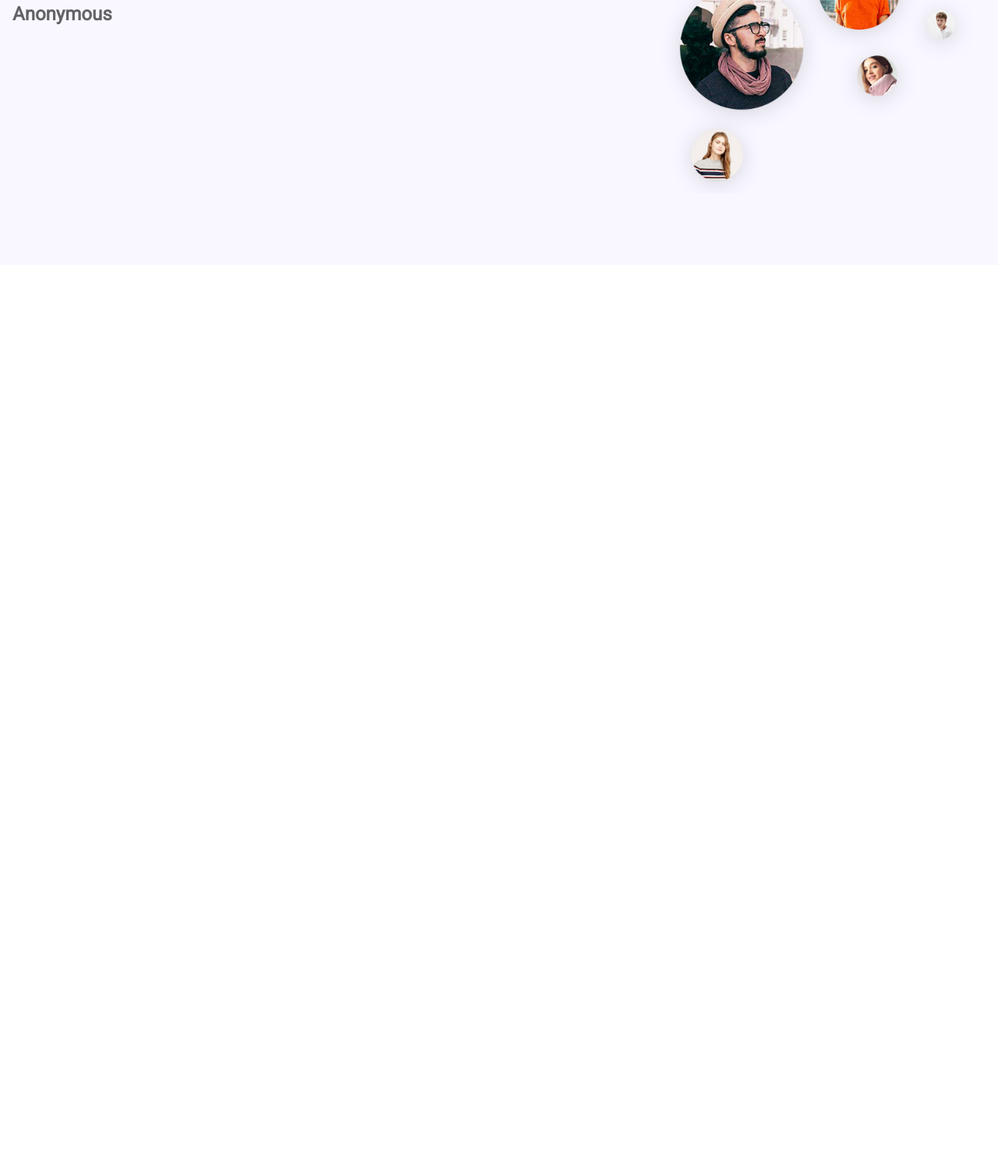
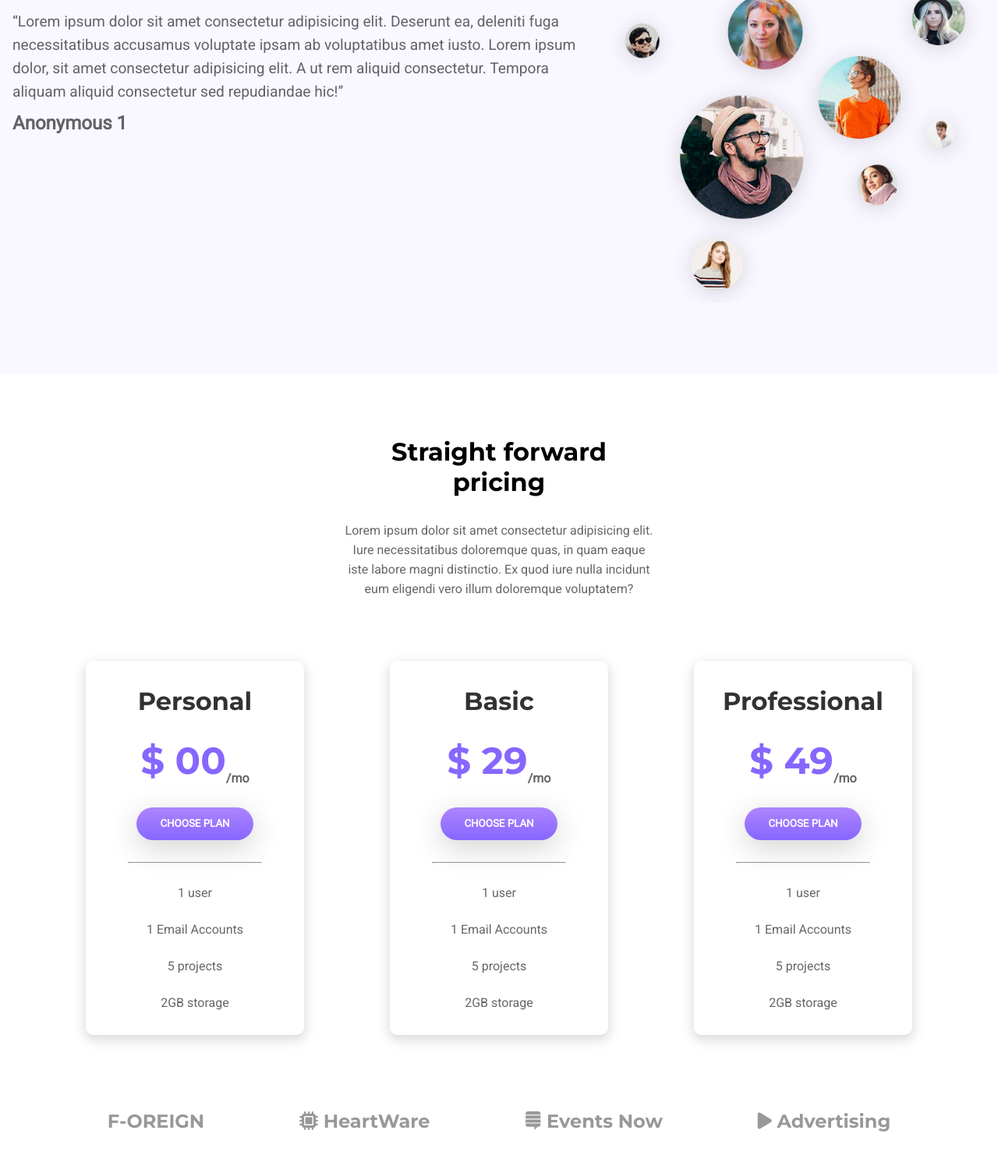
Before and after one commit to ibrahimrehman1/landing-page-3, a plain HTML site: page index.html in a window 1280 px wide. Shown: the part 4451-5942 px from the top of the page at 78% size. Before the commit the page ends 4851 px from the top, so only its background shows below. Drawn offline with Linux system fonts and the light colour scheme.

Commit message:
Added the last section, only footer remaining

```diff
--- a/index.html
+++ b/index.html
@@ -140,10 +140,66 @@
         </article>
         <article class="article-6">
             <blockquote>
-                <q>Lorem ipsum dolor sit amet consectetur adipisicing elit. Deserunt ea, deleniti fuga necessitatibus accusamus voluptate ipsam ab voluptatibus amet iusto. Lorem ipsum dolor, sit amet consectetur adipisicing elit. A ut rem aliquid consectetur. Tempora aliquam aliquid consectetur sed repudiandae hic!</q>
-                <footer>Anonymous</footer>
+                <div>
+                    <q>Lorem ipsum dolor sit amet consectetur adipisicing elit. Deserunt ea, deleniti fuga necessitatibus accusamus voluptate ipsam ab voluptatibus amet iusto. Lorem ipsum dolor, sit amet consectetur adipisicing elit. A ut rem aliquid consectetur. Tempora aliquam aliquid consectetur sed repudiandae hic!</q>
+                    <footer>Anonymous 1</footer>
+                </div>
+                <!-- <div>
+                    <q>Lorem ipsum dolor sit amet consectetur adipisicing elit. Deserunt ea, deleniti fuga necessitatibus accusamus voluptate ipsam ab voluptatibus amet iusto. Lorem ipsum dolor, sit amet consectetur adipisicing elit. A ut rem aliquid consectetur. Tempora aliquam aliquid consectetur sed repudiandae hic!</q>
+                    <footer>Anonymous 2</footer>
+                </div>
+                <div>
+                    <q>Lorem ipsum dolor sit amet consectetur adipisicing elit. Deserunt ea, deleniti fuga necessitatibus accusamus voluptate ipsam ab voluptatibus amet iusto. Lorem ipsum dolor, sit amet consectetur adipisicing elit. A ut rem aliquid consectetur. Tempora aliquam aliquid consectetur sed repudiandae hic!</q>
+                    <footer>Anonymous 3</footer> -->
+                </div>
             </blockquote>
             <img src="./Stribe-Social-Image-2.png" alt="Stribe Social Image">
+        </article>
+        <article class="article-7">
+            <section class="article-7-section-1">
+                <div>
+                    <h2>Straight forward pricing</h2>
+                    <p>Lorem ipsum dolor sit amet consectetur adipisicing elit. Iure necessitatibus doloremque quas, in quam eaque iste labore magni distinctio. Ex quod iure nulla incidunt eum eligendi vero illum doloremque voluptatem?</p>
+                </div>
+            </section>
+            <section class="article-7-section-2">
+                <div>
+                    <h3>Personal</h3>
+                    <h4>$ 00<sub>/mo</sub></h4>
+                    <button type="button">CHOOSE PLAN</button>
+                    <hr>
+                    <span>1 user</span>
+                    <span>1 Email Accounts</span>
+                    <span>5 projects</span>
+                    <span>2GB storage</span>
+                </div>
+                <div>
+                    <h3>Basic</h3>
+                    <h4>$ 29<sub>/mo</sub></h4>
+                    <button type="button">CHOOSE PLAN</button>
+                    <hr>
+                    <span>1 user</span>
+                    <span>1 Email Accounts</span>
+                    <span>5 projects</span>
+                    <span>2GB storage</span>
+                </div>
+                <div>
+                    <h3>Professional</h3>
+                    <h4>$ 49<sub>/mo</sub></h4>
+                    <button type="button">CHOOSE PLAN</button>
+                    <hr>
+                    <span>1 user</span>
+                    <span>1 Email Accounts</span>
+                    <span>5 projects</span>
+                    <span>2GB storage</span>
+                </div>
+            </section>
+            <section class="article-7-section-3">
+                    <h5 class="article-7-section-3-h5">F-OREIGN</h5>
+                    <h5 class="article-7-section-3-h5"><i class="fas fa-microchip"></i> HeartWare</h5>
+                    <h5 class="article-7-section-3-h5"><i class="fab fa-stack-exchange"></i> Events Now</h5>
+                    <h5 class="article-7-section-3-h5"><i class="fas fa-play"></i> Advertising</h5>
+            </section>
         </article>
     </main>
 </body>
--- a/styles.css
+++ b/styles.css
@@ -141,7 +141,7 @@ button:focus{
     margin-top: 20px;
 }
 
-.article-1-section-1, .article-4-section-1{
+.article-1-section-1, .article-4-section-1, .article-7-section-1{
     margin-top: 80px;
     display: flex;
     flex-direction: column;
@@ -150,15 +150,15 @@ button:focus{
     margin-bottom: 80px;
 }
 
-.article-1-section-1 > div, .article-4-section-1 > div{
+.article-1-section-1 > div, .article-4-section-1 > div, .article-7-section-1 > div{
     width: 400px;
 }
 
-.article-1-section-1 > div > h2, .article-4-section-1 > div > h2{
+.article-1-section-1 > div > h2, .article-4-section-1 > div > h2, .article-7-section-1 > div > h2{
     font-size: 2rem;
 }
 
-.article-1-section-1 > div > p{
+.article-1-section-1 > div > p, .article-7-section-1 > div > p{
     margin-top: 30px;
     opacity: .6;
     line-height: 25px;
@@ -237,7 +237,7 @@ button:focus{
     font-size: 2rem;
 }
 
-.article-2-sub-section > button, .article-3-sub-section > button{
+.article-2-sub-section > button, .article-3-sub-section > button, .article-7-section-2 > div > button{
     margin-top: 30px;
     display: inline-block;
     width: 150px;
@@ -386,10 +386,13 @@ button:focus{
 }
 
 .article-5-section-1 > p{
-    margin-top: 10px;
+    top: 10px;
     line-height: 25px;
-    display: none;
-    margin-left: 20px;
+    left: -1000px;
+    position: relative;
+    transition-property: left;
+    transition-duration: 500ms;
+    transition-timing-function: ease;
 }
 
 .article-5-section-1 > div:hover{
@@ -404,7 +407,7 @@ button:focus{
 }
 
 .show-p{
-    display: block !important;
+    left: 20px !important;
 }
 
 .article-6{
@@ -434,12 +437,72 @@ button:focus{
     align-self: center;
 }
 
-.article-6 > blockquote > footer{
+.article-6 > blockquote > div > footer{
     font-weight: bold;
     margin-top: 10px;
     font-size: 1.5rem;
 }
 
+.article-7-section-2{
+    display: flex;
+    justify-content: space-evenly;
+    margin-top: 40px;
+    margin-bottom: 80px;
+}
+
+.article-7-section-2 > div{
+    display: flex;
+    flex-direction: column;
+    padding: 2em;
+    box-shadow: 0 5px 15px 1px rgba(61, 61, 61, .2);
+    border-radius: 10px;
+    text-align: center;
+    align-items: center;
+    justify-content: space-between;
+    width: 280px;
+    min-height: 480px;
+}
+
+.article-7-section-2 > div > h4{
+    color: #8666ff;
+    font-size: 3rem;
+}
+
+.article-7-section-2 > div > h3{
+    font-size: 2rem;
+    opacity: .8;
+}
+
+.article-7-section-2 > div > h4 > sub{
+    color: black;
+    opacity: .6;
+    font-size: initial;
+}
+
+.article-7-section-2 > div > hr{
+    width: 80%;
+}
+
+.article-7-section-2 > div > button{
+    margin-top: 0px;
+}
+
+.article-7-section-2 > div > span{
+    opacity: .6;
+}
+
+.article-7-section-3{
+    margin-top: 40px;
+    margin-bottom: 50px;
+    padding: 1em;
+    display: flex;
+    justify-content: space-evenly;
+}
+
+.article-7-section-3 > h5{
+    opacity: .4;
+    font-size: 1.5rem;
+}
 
 
 
```
Also changed, not shown: 1 other file.
